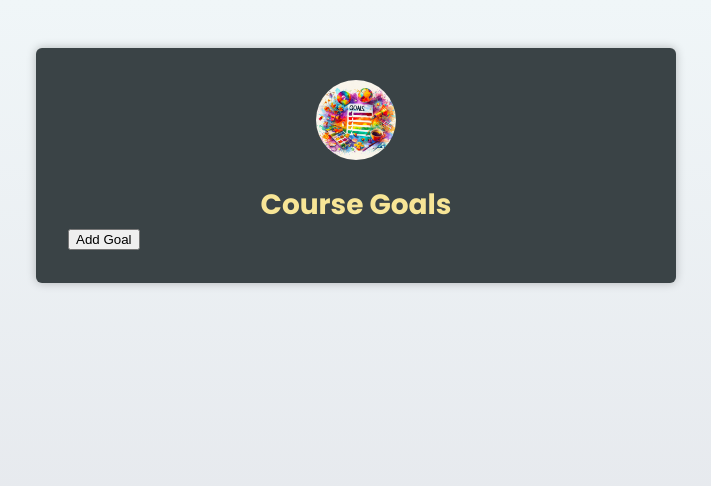
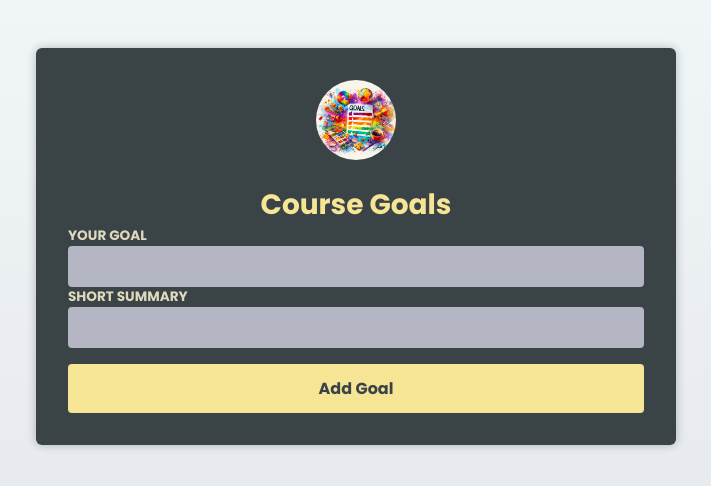
Before and after one commit to Archael/react-typescript, a React (Vite) app in the folder react-ts-basics/: page / in a window 1280 px wide. Shown: the top 486 px of the page, without its empty margins (284-995 px from the left). Built offline with nearby package versions, Linux system fonts and the light colour scheme; the HTML template or start-up script is replaced by a standard one.

Commit message:
add form component

```diff
--- a/react-ts-basics/src/App.tsx
+++ b/react-ts-basics/src/App.tsx
@@ -2,6 +2,7 @@ import { useState } from 'react';
 import CourseGoalList from './components/CourseGoalList.tsx';
 import Header from './components/Header.tsx';
 import goalsImg from './assets/goals.jpg';
+import NewGoal from './components/NewGoal.tsx';
 
 export type CourseGoal = {
   title: string;
@@ -32,7 +33,7 @@ export default function App() {
       <Header image={{ src: goalsImg, alt: 'A list of goals' }}>
         <h1>Course Goals</h1>
       </Header>
-      <button onClick={handleAddGoal}>Add Goal</button>
+      <NewGoal />
       <CourseGoalList goals={goals} onDeleteGoal={handleDeleteGoal} />
     </main>
   );
--- /dev/null
+++ b/react-ts-basics/src/components/NewGoal.tsx
@@ -0,0 +1,20 @@
+import { type FormEvent } from 'react';
+
+export default function NewGoal() {
+  function handleSubmit(event: FormEvent) {
+    event.preventDefault();
+  }
+  return (
+    <form onSubmit={handleSubmit}>
+      <div>
+        <label htmlFor="goal">Your Goal</label>
+        <input type="text" id="goal" />
+      </div>
+      <div>
+        <label htmlFor="summary">Short Summary</label>
+        <input type="text" id="summary" />
+      </div>
+      <button type="submit">Add Goal</button>
+    </form>
+  );
+}
```
